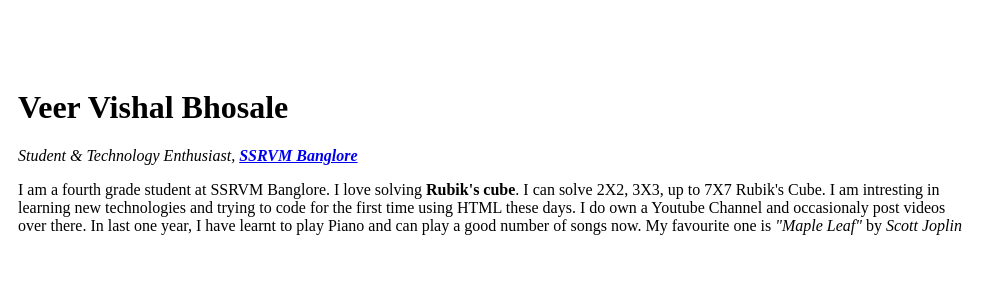
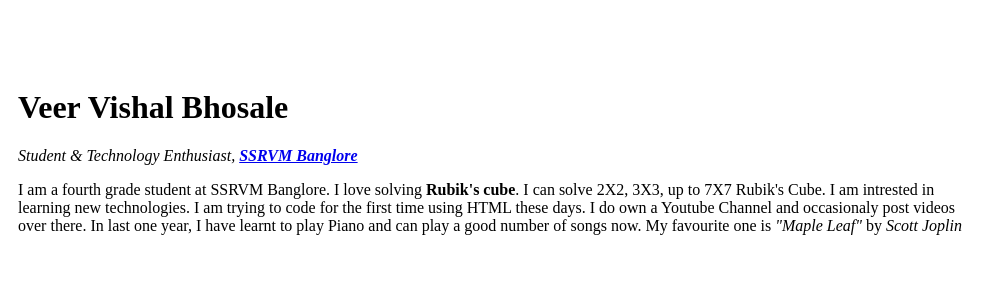
Before and after one commit to veervishal/AwesomeDude, a plain HTML site: page index.html in a window 1280 px wide. Shown: the top 287 px of the page, 289-1280 px from the left. Drawn offline with Linux system fonts and the light colour scheme.

Commit message:
Add files via upload
Spelling correction

```diff
--- a/index.html
+++ b/index.html
@@ -12,8 +12,8 @@
           <h1>Veer Vishal Bhosale</h1>
           <p><em>Student & Technology Enthusiast, <strong><a href="https://bangalorenorth.ssrvm.org/" target="-_blank">SSRVM Banglore</a></strong></em></p>
           <p>I am a fourth grade student at SSRVM Banglore. I love solving <strong>Rubik's cube</Strong>.
-            I can solve 2X2, 3X3, up to 7X7 Rubik's Cube. I am intresting in learning new
-            technologies and trying to code for the first time using HTML these days.
+            I can solve 2X2, 3X3, up to 7X7 Rubik's Cube. I am intrested in learning new
+            technologies. I am trying to code for the first time using HTML these days.
             I do own a Youtube Channel and occasionaly post videos over there.
             In last one year, I have learnt to play Piano and can play a good number of songs now.
             My favourite one is <em>"Maple Leaf"</em> by <em>Scott Joplin</em>
```
